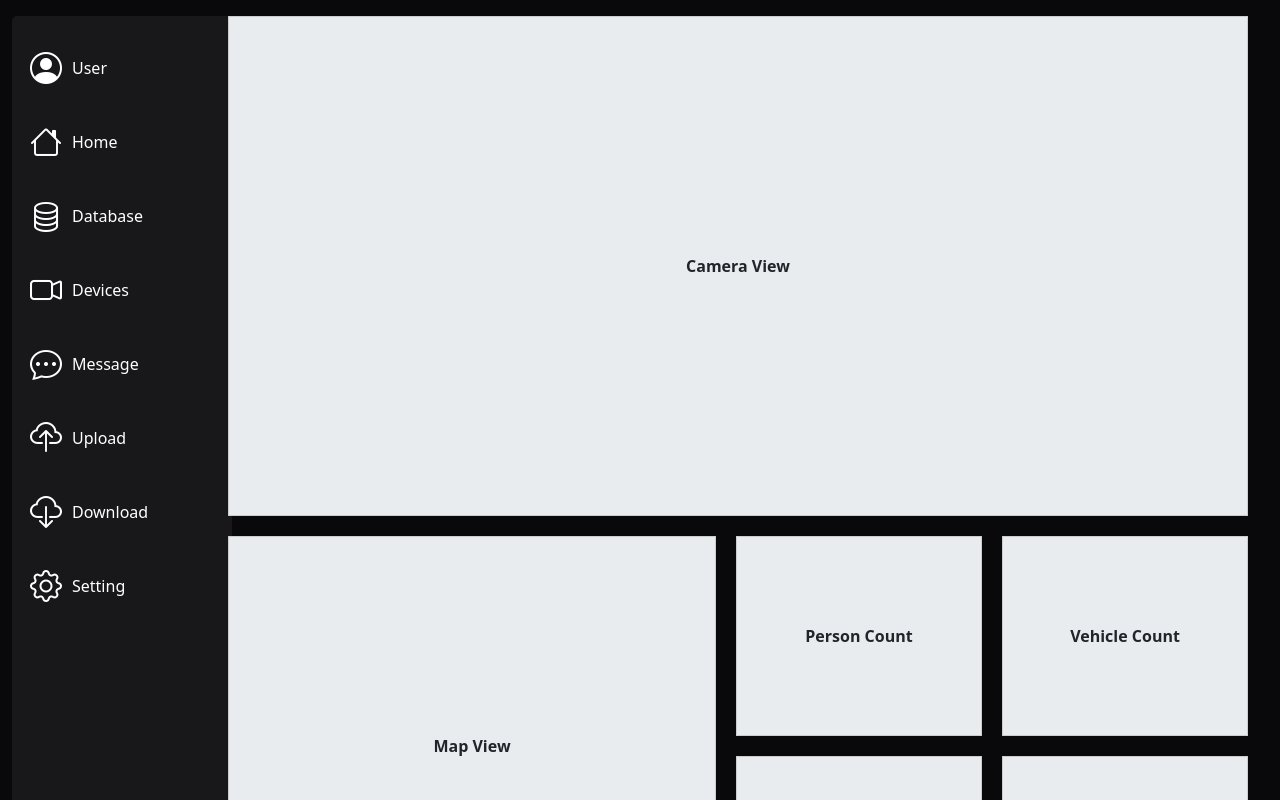
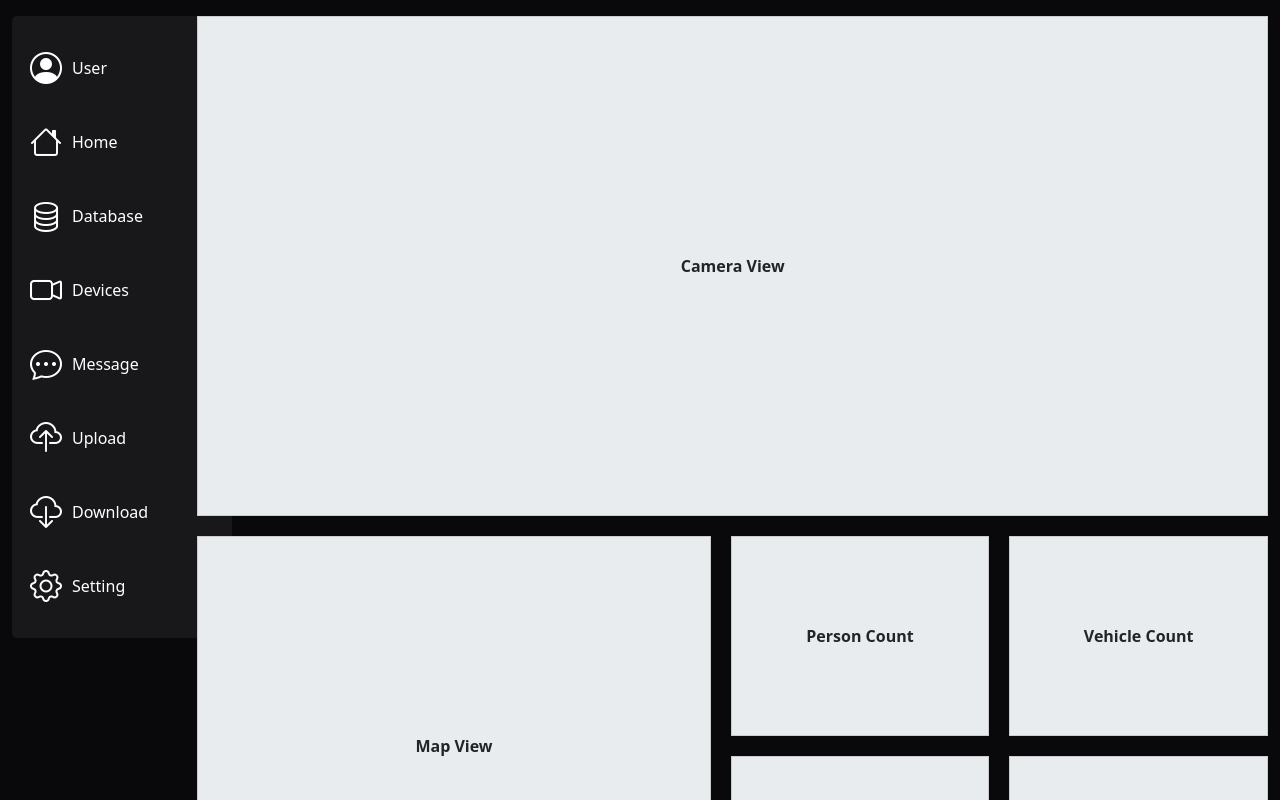
Before and after one commit to VoTanTai-dp/dahua-web-portal, a Vue app in the folder frontend/: page / in a window 1280 px wide. Shown: the top 800 px of the page. Built offline with nearby package versions, Linux system fonts and the light colour scheme.

Commit message:
Update AppLayout.vue

```diff
--- a/frontend/src/layouts/AppLayout.vue
+++ b/frontend/src/layouts/AppLayout.vue
@@ -5,23 +5,15 @@ import NavigationBar from './NavigationBar.vue';
 </script>
 
 <template>
-    <div class="container-fluid">
-        <div class="row">
+    <div class="d-flex">
             <!-- Sidebar -->
-            <navigation-bar></navigation-bar>
+             <div class="col-sm-2">
+                 <navigation-bar></navigation-bar>
+             </div>
 
             <!-- Main content -->
-            <div class="col-sm col-11 content">
+            <div class="col-sm-10">
                 <RouterView />
             </div>
         </div>
-    </div>
 </template>
-
-<style scoped>
-.content {
-    padding: 20px;
-    padding-top: 0;
-    padding-bottom: 0;
-}
-</style>
```
